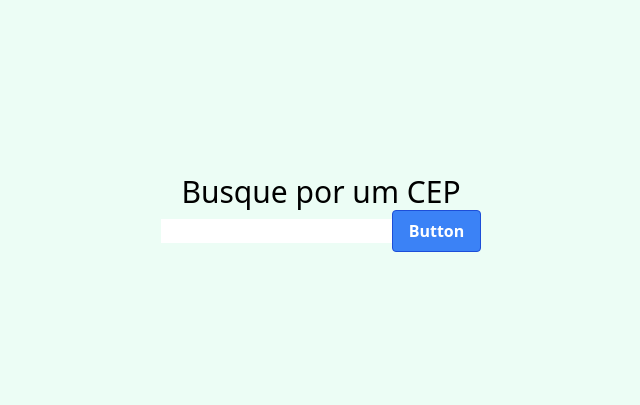
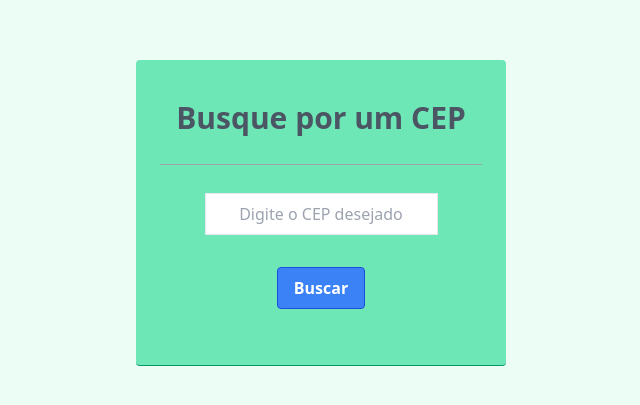
Before and after one commit to gust23/busca-cep, a Vue app: page / in a window 1280 px wide. Shown: the part 187-592 px from the top of the page, without its empty margins (319-959 px from the left). Built offline with nearby package versions, Linux system fonts and the light colour scheme.

Commit message:
fetch error notification and some style

```diff
--- a/src/App.vue
+++ b/src/App.vue
@@ -1,15 +1,30 @@
 <template>
-  <div class="flex h-screen justify-center items-center bg-green-50">
-    <div class="text-center">
-      <h1 class="text-3xl">Busque por um CEP</h1>
-      <form @submit.prevent="cepSearch(text)">
-        <input pattern="[0-9]+" title="Porfavor, insira um CEP válido" required="required" type="text" v-model="cep" />
-        <button class="bg-blue-500 hover:bg-blue-700 text-white font-bold py-2 px-4 border border-blue-700 rounded">
-          Button
-        </button>
+  <div class="h-screen w-screen flex flex-col justify-center items-center bg-green-50">
+    <div class="bg-green-300 border-green-600 border-b p-6 m-4 rounded">
+      <h1 class="text-center w-full font-bold text-3xl text-gray-600 p-4">Busque por um CEP</h1>
+      <div class="w-full bg-gray-400 my-3" style="height: 1px"></div>
+      <form @submit.prevent="cepSearch(cep)">
+        <div class="flex flex-col gap-4 px-0 py-4">
+          <input
+            class="text-center self-center py-2  border border-gray-200 w-min"
+            pattern="[0-9]+"
+            title="Por favor, insira um CEP válido"
+            required="required"
+            type="text"
+            placeholder="Digite o CEP desejado"
+            v-model="cep"
+          />
+          <button
+            class=" m-4 bg-blue-500 hover:bg-blue-700 text-white font-bold py-2 px-4 border border-blue-700 rounded w-min self-center"
+          >
+            Buscar
+          </button>
+        </div>
       </form>
-
-      <Results v-if="results" :results="results" />
+      <div class=" w-max ">
+        <Results v-if="results && !errorMessage" :results="results" />
+        <p v-if="errorMessage">{{ errorMessage }}</p>
+      </div>
     </div>
   </div>
 </template>
@@ -23,14 +38,25 @@ export default {
     return {
       cep: '',
       results: null,
+      errorMessage: '',
     };
   },
   methods: {
     async cepSearch(cep) {
-      const res = await fetch('https://cep.awesomeapi.com.br/json' + cep);
+      const res = await fetch('https://cep.awesomeapi.com.br/json/' + cep);
       const data = await res.json();
-      this.results = data;
-      console.log(this.results);
+
+      if (data.status) {
+        if (data.status === 404) {
+          this.errorMessage = data.message;
+        }
+        if (data.status === 400) {
+          this.errorMessage = data.message;
+        }
+      } else {
+        this.results = data;
+        this.errorMessage = '';
+      }
     },
   },
 };
--- a/src/components/Results.vue
+++ b/src/components/Results.vue
@@ -1,10 +1,10 @@
 <template lang="">
   <div>
     <div>
-      <h2>Resutado da busca:</h2>
+      <h2 class="text-center font-bold">Resutado da busca:</h2>
       <p>Logradouro: {{ results.address }}</p>
       <p>Bairro: {{ results.district }}</p>
-      <p>Localização: {{ results.city }} {{ results.state }}</p>
+      <p>Localização: {{ results.city }} - {{ results.state }}</p>
       <p>Código de Área: {{ results.ddd }}</p>
     </div>
   </div>
```
